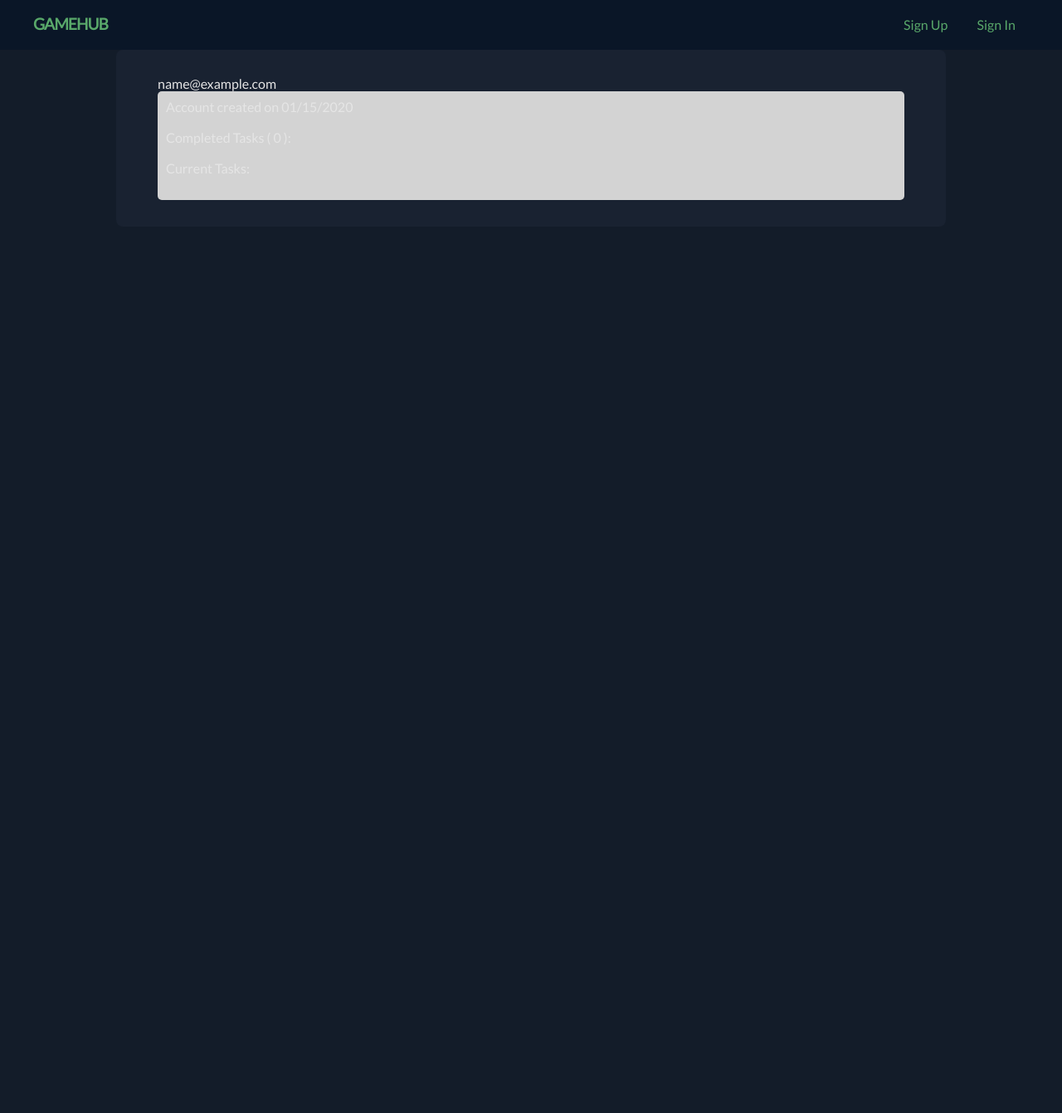
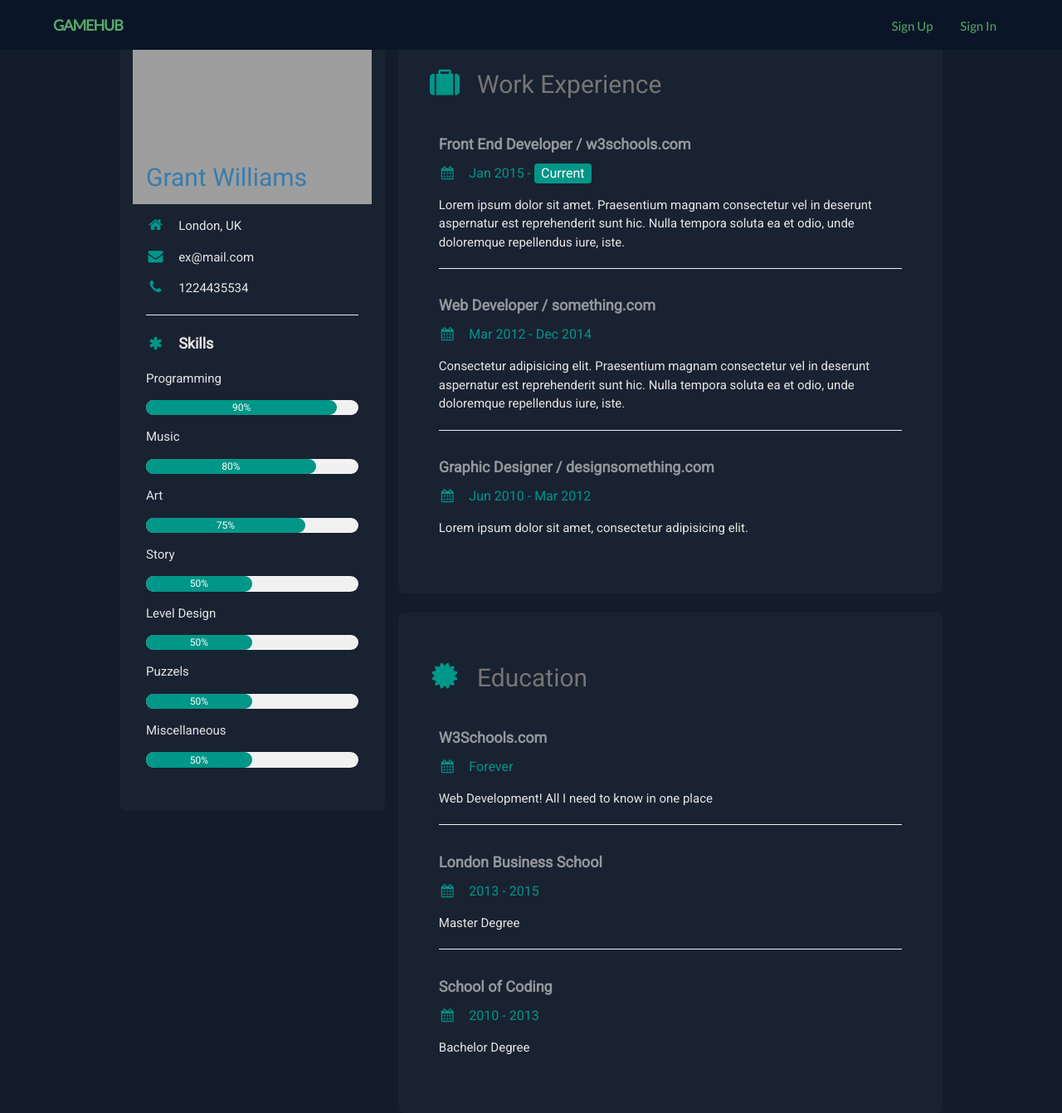
Before and after one commit to colinabear/GameHub, a Rails app: page /user/1/resume_search in a window 1280 px wide. Shown: the whole page at 83% size. Before the commit the page ends 800 px from the top, so only its background shows below. Run offline with Rails 7, Linux system fonts and the light colour scheme; tables that the repository leaves empty hold one stand-in row (Sample ...); style sheets or scripts are compiled from the project's sources; some libraries are stand-ins or nearby versions; grey boxes are pictures that could not be loaded.

Commit message:
change resume page to tempary profile template and resize sidebar

```diff
--- a/app/assets/stylesheets/application.css.scss
+++ b/app/assets/stylesheets/application.css.scss
@@ -39,13 +39,14 @@ a:hover {
 .header_wrapper {
 	width: 100%;
 	margin: 0 auto;
-	padding-left: 40px;
-	padding-right: 40px;
+	padding-left: 5%;
+	padding-right: 5%;
 }
 
 .wrapper {
 	width: 100%;
-	max-width: 1000px;
+padding-left: 10%;
+padding-right:10%;
 	margin: 0 auto;
 }
 
--- a/app/views/resume/index.html.erb
+++ b/app/views/resume/index.html.erb
@@ -1,37 +1,141 @@
-<div id="projects">
+<!DOCTYPE html>
+<html>
+<title>Profile</title>
+<meta charset="UTF-8">
+<meta name="viewport" content="width=device-width, initial-scale=1">
+<link rel="stylesheet" href="https://www.w3schools.com/w3css/4/w3.css">
+<link rel='stylesheet' href='https://fonts.googleapis.com/css?family=Roboto'>
+<link rel="stylesheet" href="https://cdnjs.cloudflare.com/ajax/libs/font-awesome/4.7.0/css/font-awesome.min.css">
+<style>
 
-  <%= @user.email %>
+html,body,h1,h2,h3,h4,h5,h6 {font-family: "Roboto", sans-serif}
+</style>
+<body class="#131c29">
 
-  <% @count = 0 %>
-  <% @user.tasks.each do |task| %>
-    <% if task.status == "recent" %>
-      <% @count = @count + 1 %>
-    <% end %>
-  <% end %>
+  <!-- The Grid -->
+  <div class="w3-row-padding">
 
-  <div style="background:lightgray; border-radius:5px; padding:10px;">
-   Account created on
-   <%= @user.created_at.strftime("%m/%d/%Y") %>
-   <br>
-   <br>
-   Completed Tasks (
-   <%= @count %>
-   ):
+    <!-- Left Column -->
+    <div class="w3-third">
+      <div id="posts">
+
+        <div class="w3-display-container">
+          <img src="http://seel.cse.lsu.edu/images/people/grant.png" style="width:100%">
+          <div class="w3-display-bottomleft w3-container w3-text-black">
+            <h2>Grant Williams</h2>
+          </div>
+        </div>
+        <div class="w3-container">
+
+          <p><i class="fa fa-home fa-fw w3-margin-right w3-large w3-text-teal"></i>London, UK</p>
+          <p><i class="fa fa-envelope fa-fw w3-margin-right w3-large w3-text-teal"></i>ex@mail.com</p>
+          <p><i class="fa fa-phone fa-fw w3-margin-right w3-large w3-text-teal"></i>1224435534</p>
+          <hr>
+
+          <p class="w3-large"><b><i class="fa fa-asterisk fa-fw w3-margin-right w3-text-teal"></i>Skills</b></p>
+
+          <p>Programming</p>
+          <div class="w3-light-grey w3-round-xlarge w3-small">
+            <div class="w3-container w3-center w3-round-xlarge w3-teal" style="width:90%">90%</div>
+          </div>
+
+          <p>Music</p>
+          <div class="w3-light-grey w3-round-xlarge w3-small">
+            <div class="w3-container w3-center w3-round-xlarge w3-teal" style="width:80%">
+              <div class="w3-center w3-text-white">80%</div>
+            </div>
+          </div>
+
+          <p>Art</p>
+          <div class="w3-light-grey w3-round-xlarge w3-small">
+            <div class="w3-container w3-center w3-round-xlarge w3-teal" style="width:75%">75%</div>
+          </div>
+
+          <p>Story</p>
+          <div class="w3-light-grey w3-round-xlarge w3-small">
+            <div class="w3-container w3-center w3-round-xlarge w3-teal" style="width:50%">50%</div>
+          </div>
+
+		  <p>Level Design</p>
+          <div class="w3-light-grey w3-round-xlarge w3-small">
+            <div class="w3-container w3-center w3-round-xlarge w3-teal" style="width:50%">50%</div>
+          </div>
+
+		  <p>Puzzels</p>
+          <div class="w3-light-grey w3-round-xlarge w3-small">
+            <div class="w3-container w3-center w3-round-xlarge w3-teal" style="width:50%">50%</div>
+          </div>
+
+		  <p>Miscellaneous</p>
+          <div class="w3-light-grey w3-round-xlarge w3-small">
+            <div class="w3-container w3-center w3-round-xlarge w3-teal" style="width:50%">50%</div>
+          </div>
+			<br>
+        </div>
+        </div>
+      <br>
+
+    <!-- End Left Column -->
+    </div>
+
+    <!-- Right Column -->
     <br>
-    <% @user.tasks.each do |task| %>
-      <% if task.status == "recent" %>
-        > <%= link_to task.title, task %> ( <%= link_to task.project.name, task.project %> ) - <%= task.job_type %>
-        <br>
-      <% end %>
-    <% end %>
-    <br>
-    Current Tasks:
-    <br>
-    <% @user.tasks.each do |task| %>
-      <% if task.status == "inProg" %>
-        > <%= link_to task.title, task %> ( <%= link_to task.project.name, task.project %> ) - <%= task.job_type %>
-        <br>
-      <% end %>
-    <% end %>
-    <br>
+
+
+    <div class="w3-twothird">
+<div id="posts">
+
+        <h2 class="w3-text-grey w3-padding-16"><i class="fa fa-suitcase fa-fw w3-margin-right w3-xxlarge w3-text-teal"></i>Work Experience</h2>
+        <div class="w3-container">
+          <h5 class="w3-opacity"><b>Front End Developer / w3schools.com</b></h5>
+          <h6 class="w3-text-teal"><i class="fa fa-calendar fa-fw w3-margin-right"></i>Jan 2015 - <span class="w3-tag w3-teal w3-round">Current</span></h6>
+          <p>Lorem ipsum dolor sit amet. Praesentium magnam consectetur vel in deserunt aspernatur est reprehenderit sunt hic. Nulla tempora soluta ea et odio, unde doloremque repellendus iure, iste.</p>
+          <hr>
+        </div>
+        <div class="w3-container">
+          <h5 class="w3-opacity"><b>Web Developer / something.com</b></h5>
+          <h6 class="w3-text-teal"><i class="fa fa-calendar fa-fw w3-margin-right"></i>Mar 2012 - Dec 2014</h6>
+          <p>Consectetur adipisicing elit. Praesentium magnam consectetur vel in deserunt aspernatur est reprehenderit sunt hic. Nulla tempora soluta ea et odio, unde doloremque repellendus iure, iste.</p>
+          <hr>
+        </div>
+        <div class="w3-container">
+          <h5 class="w3-opacity"><b>Graphic Designer / designsomething.com</b></h5>
+          <h6 class="w3-text-teal"><i class="fa fa-calendar fa-fw w3-margin-right"></i>Jun 2010 - Mar 2012</h6>
+          <p>Lorem ipsum dolor sit amet, consectetur adipisicing elit. </p><br>
+        </div>
 </div>
+<br>
+<div id="posts">
+        <h2 class="w3-text-grey w3-padding-16"><i class="fa fa-certificate fa-fw w3-margin-right w3-xxlarge w3-text-teal"></i>Education</h2>
+        <div class="w3-container">
+          <h5 class="w3-opacity"><b>W3Schools.com</b></h5>
+          <h6 class="w3-text-teal"><i class="fa fa-calendar fa-fw w3-margin-right"></i>Forever</h6>
+          <p>Web Development! All I need to know in one place</p>
+          <hr>
+        </div>
+        <div class="w3-container">
+          <h5 class="w3-opacity"><b>London Business School</b></h5>
+          <h6 class="w3-text-teal"><i class="fa fa-calendar fa-fw w3-margin-right"></i>2013 - 2015</h6>
+          <p>Master Degree</p>
+          <hr>
+        </div>
+        <div class="w3-container">
+          <h5 class="w3-opacity"><b>School of Coding</b></h5>
+          <h6 class="w3-text-teal"><i class="fa fa-calendar fa-fw w3-margin-right"></i>2010 - 2013</h6>
+          <p>Bachelor Degree</p><br>
+        </div>
+</div>
+
+    <!-- End Right Column -->
+    </div>
+
+  <!-- End Grid -->
+  </div>
+
+  <!-- End Page Container -->
+</div>
+
+
+
+</body>
+</html>
```
